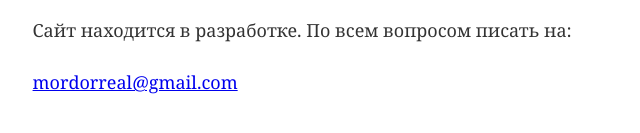
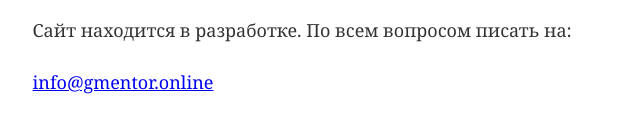
Before and after one commit to Mordorreal/gmentor, a Gatsby site: page / in a window 1280 px wide. Shown: the part 471-604 px from the top of the page, 147-787 px from the left. Built offline with nearby package versions, Linux system fonts and the light colour scheme; Gatsby itself is replaced by a stand-in of ours.

Commit message:
Change info email

```diff
--- a/src/pages/index.js
+++ b/src/pages/index.js
@@ -39,7 +39,7 @@ const IndexPage = () => (
       <li>Высоко квалифицированные менторы</li>
     </ul>
     <p>Сайт находится в разработке. По всем вопросом писать на:</p>
-    <a href="mailto:mordorreal@gmail.com">mordorreal@gmail.com</a>
+    <a href="mailto:info@gmentor.online">info@gmentor.online</a>
   </Layout>
 )
 
```
